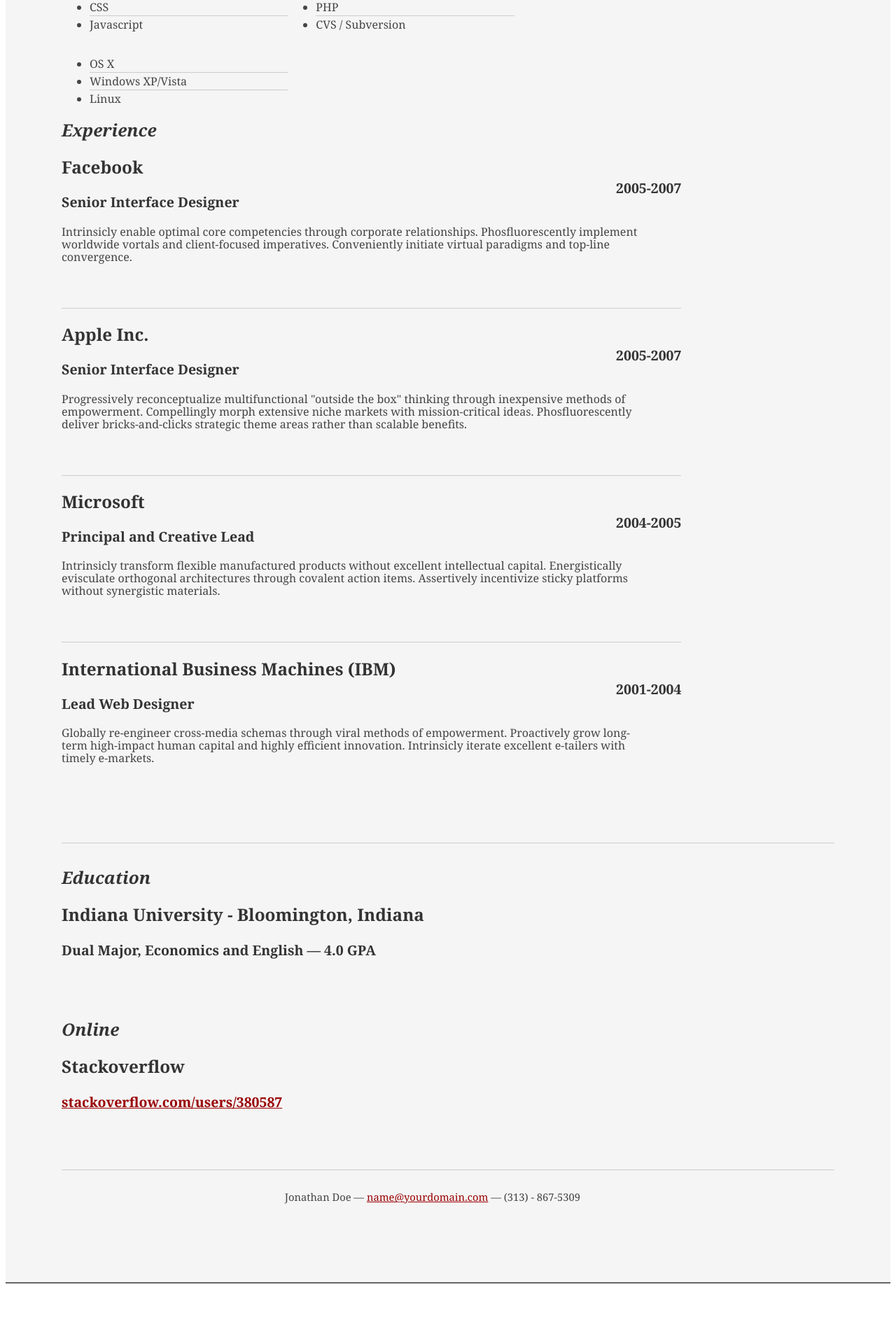
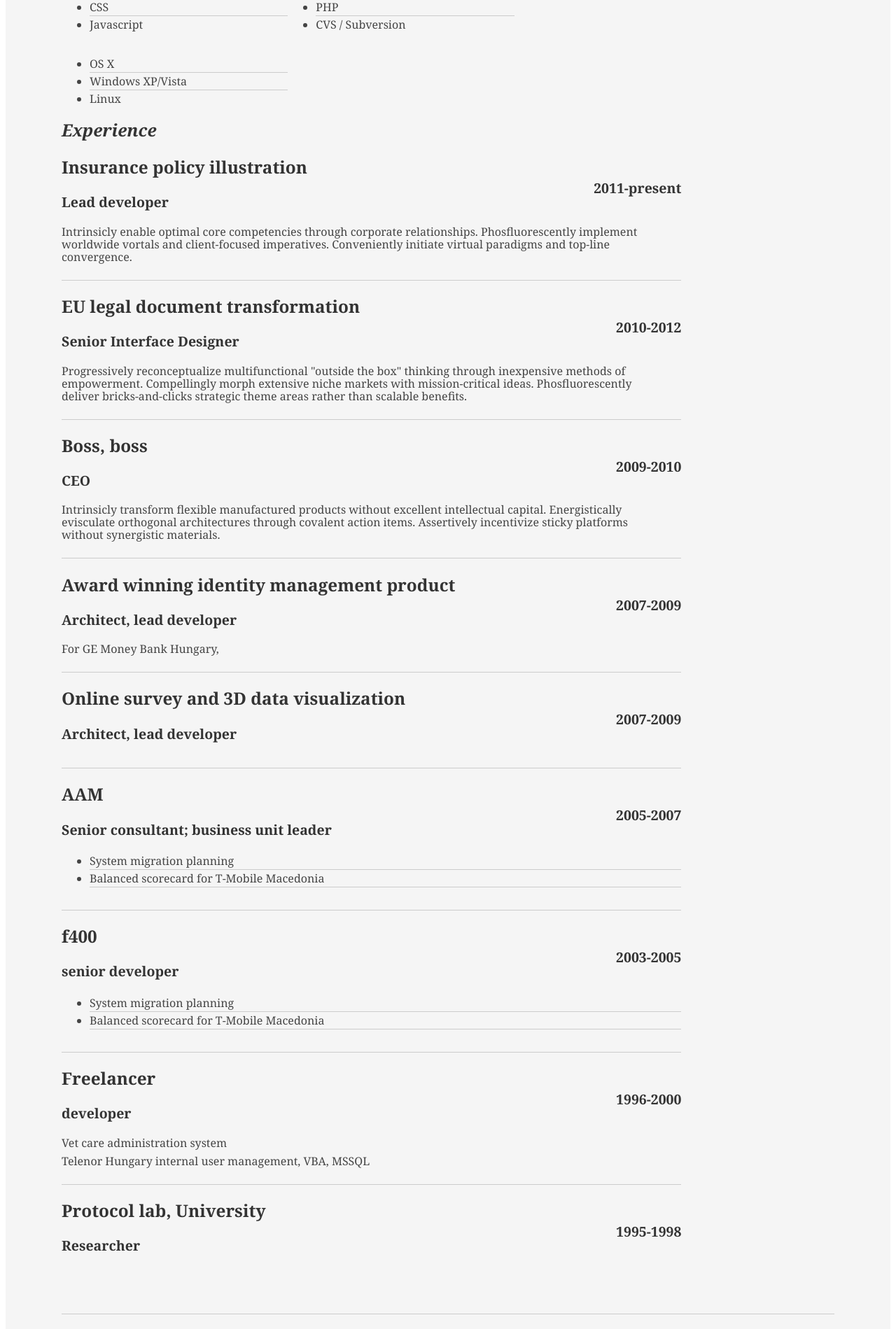
Before and after one commit to adamschmideg/adamschmideg.github.com, a Jekyll site: the page cv/index.html, which Jekyll copies as it is, in a window 1280 px wide. Shown: the part 927-2826 px from the top of the page at 70% size. Built offline with Jekyll 4.4.1, drawn with Linux system fonts in a browser that asks for light colours; a style sheet for code colours, icons or effects is not loaded; some of the changed text lies outside the part shown.

Commit message:
growing CV @1.2

```diff
--- a/cv/index.html
+++ b/cv/index.html
@@ -67,7 +67,7 @@
 
 .job { position: relative; margin-bottom: 1em; padding-bottom: 1em; border-bottom: 1px solid #ccc; }
 .job h4 { position: absolute; top: 0.35em; right: 0 }
-.job p { margin: 0.75em 0 3em 0; }
+.job p { margin: 0.5em 0 0.5em 0; }
 
 .last { border: none; }
 .skills-list {  }
@@ -199,34 +199,90 @@
             <div class="yui-u">
 
               <div class="job">
-                <h2>Facebook</h2>
-                <h3>Senior Interface Designer</h3>
-                <h4>2005-2007</h4>
+                <h2>Insurance policy illustration</h2>
+                <h3>Lead developer</h3>
+                <h4>2011-present</h4>
                 <p>Intrinsicly enable optimal core competencies through corporate relationships. Phosfluorescently implement worldwide vortals and client-focused imperatives. Conveniently initiate virtual paradigms and top-line convergence. </p>
               </div>
 
               <div class="job">
-                <h2>Apple Inc.</h2>
+                <h2>EU legal document transformation</h2>
                 <h3>Senior Interface Designer</h3>
-                <h4>2005-2007</h4>
+                <h4>2010-2012</h4>
                 <p>Progressively reconceptualize multifunctional "outside the box" thinking through inexpensive methods of empowerment. Compellingly morph extensive niche markets with mission-critical ideas. Phosfluorescently deliver bricks-and-clicks strategic theme areas rather than scalable benefits. </p>
               </div>
 
               <div class="job">
-                <h2>Microsoft</h2>
-                <h3>Principal and Creative Lead</h3>
-                <h4>2004-2005</h4>
+                <h2>Boss, boss</h2>
+                <h3>CEO</h3>
+                <h4>2009-2010</h4>
                 <p>Intrinsicly transform flexible manufactured products without excellent intellectual capital. Energistically evisculate orthogonal architectures through covalent action items. Assertively incentivize sticky platforms without synergistic materials. </p>
               </div>
 
+              <div class="job">
+                <h2>Award winning identity management product</h2>
+                <h3>Architect, lead developer</h3>
+                <h4>2007-2009</h4>
+                <p>For GE Money Bank Hungary,
+                  </p>
+              </div>
+
+              <div class="job">
+                <h2>Online survey and 3D data visualization</h2>
+                <h3>Architect, lead developer</h3>
+                <h4>2007-2009</h4>
+                <p>
+                  </p>
+              </div>
+
+              <div class="job">
+                <h2>AAM</h2>
+                <h3>Senior consultant; business unit leader</h3>
+                <h4>2005-2007</h4>
+                <p>
+                  <ul>
+                    <li>System migration planning</li>
+                    <li>Balanced scorecard for T-Mobile Macedonia</li>
+                  </ul>
+                </p>
+              </div>
+
+              <div class="job">
+                <h2>f400</h2>
+                <h3>senior developer</h3>
+                <h4>2003-2005</h4>
+                <p>
+                  <ul>
+                    <li>System migration planning</li>
+                    <li>Balanced scorecard for T-Mobile Macedonia</li>
+                  </ul>
+                </p>
+              </div>
+
+              <div class="job">
+                <h2>Freelancer</h2>
+                <h3>developer</h3>
+                <h4>1996-2000</h4>
+                        <p>Vet care administration system</p>
+                        <p>Telenor Hungary internal user management, VBA, MSSQL</p>
+                <!--
+                <div class="yui-u">
+
+                    <div class="talent">
+                      <h2>Web Design</h2>
+                      <p>hm hm</p>
+                        <p>Vet care administration system</p>
+                        <p>Telenor Hungary internal user management, VBA, MSSQL</p>
+                    </div>
+                </div>
+                -->
+              </div>
 
               <div class="job last">
-                <h2>International Business Machines (IBM)</h2>
-                <h3>Lead Web Designer</h3>
-                <h4>2001-2004</h4>
-                <p>Globally re-engineer cross-media schemas through viral methods of empowerment. Proactively grow long-term high-impact human capital and highly efficient innovation. Intrinsicly iterate excellent e-tailers with timely e-markets.</p>
+                <h2>Protocol lab, University</h2>
+                <h3>Researcher</h3>
+                <h4>1995-1998</h4>
               </div>
-
             </div><!--// .yui-u -->
           </div><!--// .yui-gf -->
 
@@ -236,8 +292,13 @@
               <h2>Education</h2>
             </div>
             <div class="yui-u">
-              <h2>Indiana University - Bloomington, Indiana</h2>
-              <h3>Dual Major, Economics and English &mdash; <strong>4.0 GPA</strong> </h3>
+              <h2>ELTE University of Budapest</h2>
+              <h3>Masters double-degree, Math and Philosophy</h3>
+            </div>
+            <div class="yui-u">
+              <h1>&nbsp; </h1>
+              <h2>London School of Counselling and Psychotherapy</h2>
+              <h3>Posgraduate diploma in Humanistic and Integrative Psychotherapy</h3>
             </div>
           </div><!--// .yui-gf -->
 
```
